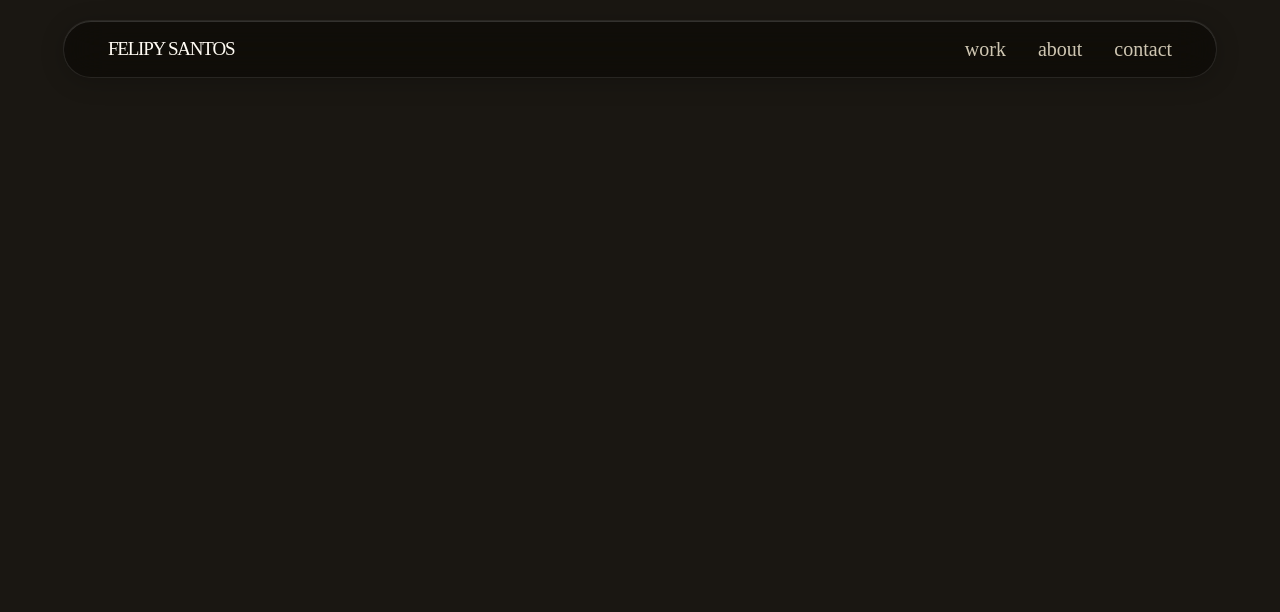
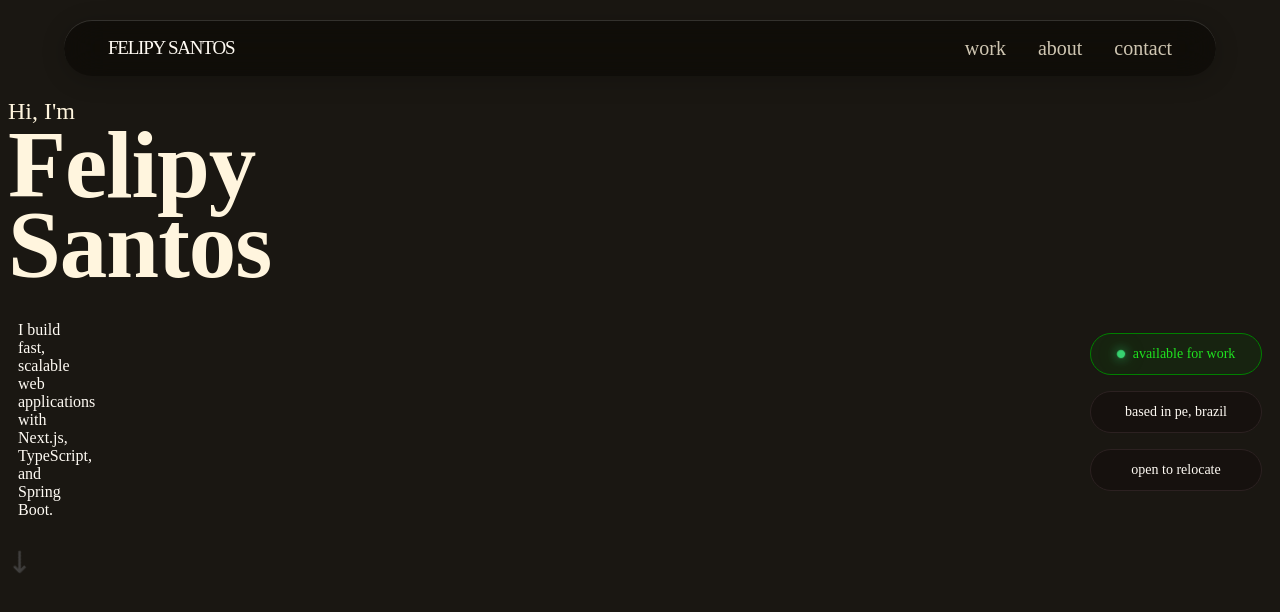
Before and after one commit to FeSantsss/myportfolio, a Next.js app: page / in a window 1280 px wide. Shown: the top 612 px of the page. Built offline with nearby package versions, Linux system fonts and the light colour scheme.

Commit message:
feat: add Hero component with styles and right arrow image

```diff
--- a/src/app/globals.css
+++ b/src/app/globals.css
@@ -1,6 +1,5 @@
 body {
   background-color: var(--my-black);
-  height: 1000px;
 }
 html {
   scroll-behavior: smooth;
--- a/src/app/page.tsx
+++ b/src/app/page.tsx
@@ -1,9 +1,11 @@
+import { Hero } from "@/components/componets-home/Hero";
 import { Intro } from "@/components/Intro";
 
 export default function Home() {
   return (
     <>
       <Intro />
+      <Hero />
     </>
   );
 }
--- a/src/assets/header.css
+++ b/src/assets/header.css
@@ -23,10 +23,8 @@ header {
   transition: width 0.4s cubic-bezier(0.4, 0, 0.2, 1);
   background: rgba(0, 0, 0, 0.4);
   backdrop-filter: blur(20px) saturate(180%);
-  -webkit-backdrop-filter: blur(20px) saturate(180%);
   transform: translateZ(0);
   will-change: width;
-  border: 1px solid rgba(255, 255, 255, 0.1);
   box-shadow:
     0 4px 24px rgba(0, 0, 0, 0.2),
     inset 0 1px 0 rgba(255, 255, 255, 0.15);
@@ -150,9 +148,8 @@ header.scrolled .header-content {
 .mobile-menu-backdrop {
   position: absolute;
   inset: 0;
-  background: rgba(0, 0, 0, 0.92);
+  background: rgba(0, 0, 0, 0.907);
   backdrop-filter: blur(24px) saturate(180%);
-  -webkit-backdrop-filter: blur(24px) saturate(180%);
   opacity: 0;
   transition: opacity 0.4s cubic-bezier(0.4, 0, 0.2, 1);
 }
--- /dev/null
+++ b/src/assets/hero.css
@@ -0,0 +1,92 @@
+.container-hero {
+  padding-top: 70px;
+}
+.title-hero {
+  font-family: chillax;
+  font-weight: 400;
+  color: var(--my-beige);
+}
+.highlight {
+  font-weight: 600;
+  font-size: clamp(95px, 4rem, 100px);
+  letter-spacing: -1px;
+  line-height: 80px;
+}
+.details-hero {
+  display: flex;
+  flex-direction: row;
+  align-items: center;
+  justify-content: space-between;
+  margin: 10px 10px;
+}
+.detail-item {
+  color: var(--my-white);
+  font-family: montserrat;
+  background-color: rgba(20, 13, 13, 0.53);
+  border: 1px solid rgb(44, 33, 33);
+  font-size: 14px;
+  width: 170px;
+  height: 40px;
+  text-align: center;
+  display: flex;
+  align-items: center;
+  justify-content: center;
+  margin-bottom: 16px;
+  border-radius: 32px;
+  text-transform: lowercase;
+}
+
+.detail-item-work {
+  background-color: rgba(0, 128, 0, 0.119);
+  color: rgb(31, 226, 31);
+  border: 1px solid green;
+}
+
+.circle-open {
+  width: 8px;
+  height: 8px;
+  background-color: rgb(34, 197, 94);
+  border-radius: 100%;
+  display: inline-block;
+  margin-right: 8px;
+  vertical-align: middle;
+  animation: aniPulse 2s cubic-bezier(0.4, 0, 0.6, 1) infinite;
+  box-shadow: 0 0 8px rgba(34, 197, 94, 0.6);
+}
+
+.arrow-icon {
+  font-size: 30px;
+  transform: rotate(135deg);
+  color: rgba(94, 95, 97, 0.537);
+  display: inline-block;
+}
+
+@keyframes aniPulse {
+  0% {
+    background-color: rgb(34, 197, 94);
+    box-shadow:
+      0 0 8px rgba(34, 197, 94, 0.6),
+      0 0 16px rgba(34, 197, 94, 0.3);
+    transform: scale(1);
+  }
+  50% {
+    background-color: rgb(74, 222, 128);
+    box-shadow:
+      0 0 12px rgba(74, 222, 128, 0.8),
+      0 0 24px rgba(74, 222, 128, 0.4);
+    transform: scale(1.1);
+  }
+  100% {
+    background-color: rgb(34, 197, 94);
+    box-shadow:
+      0 0 8px rgba(34, 197, 94, 0.6),
+      0 0 16px rgba(34, 197, 94, 0.3);
+    transform: scale(1);
+  }
+}
+
+.description-hero {
+  font-family: montserrat;
+  color: var(--my-white);
+  max-width: 50px;
+}
--- /dev/null
+++ b/src/components/componets-home/Hero.tsx
@@ -0,0 +1,36 @@
+import "../../assets/hero.css";
+import Image from "next/image";
+import arrowIcon from "../../../public/images/right-arrow.avif";
+
+export function Hero() {
+  return (
+    <section className="container-hero">
+      <h1 className="title-hero">
+        Hi, I'm <br />
+        <span className="highlight">
+          Felipy <br /> Santos
+        </span>
+      </h1>
+      <div className="details-hero">
+        <p className="description-hero">
+          I build fast, scalable web applications with Next.js, TypeScript, and
+          Spring Boot.
+        </p>
+        <div className="my-details">
+          <div className="detail-item detail-item-work">
+            <div className="circle-open"></div>
+            <p className="detail-work">available for work</p>
+          </div>
+          <div className="detail-item">
+            <p className="detail-locate">Based in PE, Brazil</p>
+          </div>
+          <div className="detail-item">
+            <p className="detail-goal">Open to relocate</p>
+          </div>
+        </div>
+      </div>
+
+      <div className="arrow-icon">↗</div>
+    </section>
+  );
+}
```
Also changed, not shown: public/images/right-arrow.avif (added).
